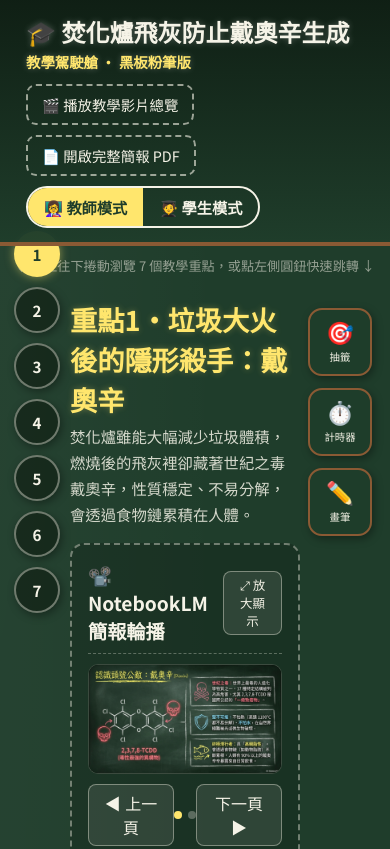
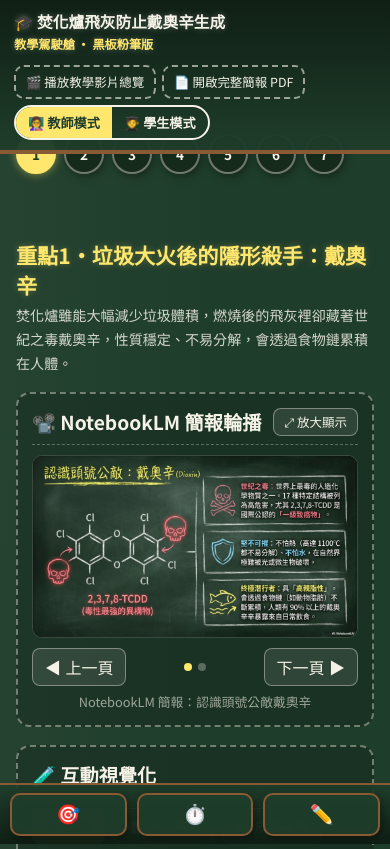
Before and after one commit to aaron-jiang-taiwan/waste-incineration-tech, a plain HTML site: page 焚化爐飛灰防止戴奧辛生成/教學駕駛艙.html in a window 390 px wide. Shown: the top 849 px of the page. Drawn offline with Linux system fonts and the light colour scheme; a web font is replaced by a local one.

Commit message:
戴奧辛駕駛艙加上響應式設計：手機/平板改用底部工具列與橫式重點導覽

```diff
--- a/焚化爐飛灰防止戴奧辛生成/教學駕駛艙.html
+++ b/焚化爐飛灰防止戴奧辛生成/教學駕駛艙.html
@@ -245,7 +245,7 @@
   .pen-color.active{border-color:var(--chalk-yellow);transform:scale(1.15);}
 
   #drawCanvas{position:fixed;inset:0;z-index:35;pointer-events:none;}
-  #drawCanvas.active{pointer-events:auto;cursor:crosshair;}
+  #drawCanvas.active{pointer-events:auto;cursor:crosshair;touch-action:none;}
 
   /* video modal */
   .modal-backdrop{position:fixed;inset:0;background:rgba(0,0,0,0.8);display:none;align-items:center;justify-content:center;z-index:60;}
@@ -254,6 +254,59 @@
   .modal-box .yt-wrap{position:relative;width:100%;padding-top:56.25%;border-radius:8px;overflow:hidden;background:#000;}
   .modal-box .yt-wrap iframe{position:absolute;inset:0;width:100%;height:100%;border:0;}
   .modal-close{display:block;margin:10px auto 0;background:var(--chalk-yellow);color:#1f3d2b;border:none;border-radius:8px;padding:8px 18px;font-weight:700;cursor:pointer;}
+
+  /* ---------- responsive: tablet ---------- */
+  @media (max-width:900px){
+    .cockpit-header{padding:10px 14px;}
+    .cockpit-header h1{font-size:1.1rem;}
+    .cockpit-header h1 span{font-size:0.76rem;}
+    .asset-btn{padding:6px 10px;font-size:0.78rem;}
+    .mode-btn{padding:6px 12px;font-size:0.82rem;}
+    .scroll-hint{display:none;}
+
+    /* side nav becomes a horizontal scroll strip above the content, not a fixed column */
+    .side-nav{
+      position:static;flex-direction:row;width:100%;
+      overflow-x:auto;-webkit-overflow-scrolling:touch;
+      gap:8px;padding:12px 16px;margin:0;
+    }
+    .side-nav button{width:40px;height:40px;flex:none;font-size:0.85rem;}
+    .side-nav-label{display:none;}
+
+    .cockpit-main{padding:16px 16px 96px;}
+    .point-section{scroll-margin-top:14px;}
+    .panel-card{padding:14px;}
+
+    /* tool panel becomes a fixed bottom bar instead of a fixed right column */
+    .tool-panel{
+      position:fixed;left:0;right:0;bottom:0;top:auto;transform:none;
+      flex-direction:row;justify-content:center;gap:10px;
+      background:linear-gradient(0deg, rgba(15,30,20,0.98), rgba(31,61,43,0.92));
+      border-top:2px solid var(--wood1);
+      padding:8px 10px calc(8px + env(safe-area-inset-bottom));
+      z-index:50;
+    }
+    .tool-toggle{flex:1;max-width:130px;width:auto;border-radius:10px;padding:8px 4px;font-size:1.2rem;}
+
+    /* floating panels open upward from the bottom bar instead of from the side */
+    .floating-panel{
+      left:12px;right:12px;bottom:74px;top:auto;transform:none;
+      width:auto;max-height:55vh;
+    }
+  }
+
+  /* ---------- responsive: phone ---------- */
+  @media (max-width:520px){
+    .cockpit-header h1{font-size:0.98rem;}
+    .header-actions{gap:6px;}
+    .point-section h2{font-size:1.32rem;}
+    .point-section > p.desc{font-size:0.88rem;}
+    .carousel-viewport{max-height:44vh;}
+    .carousel-card.expanded .carousel-viewport{height:68vh;max-height:68vh;}
+    .tool-toggle span{display:none;}
+    .picker-range{flex-wrap:wrap;}
+    .iv-bar-wrap{gap:8px;}
+  }
 </style>
 </head>
 <body class="teacher-mode">
```
